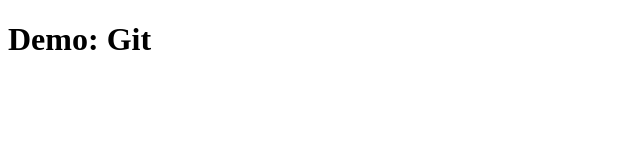
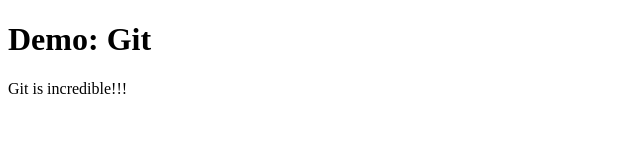
Before and after one commit to markbabi/demo-git, a plain HTML site: page index.html in a window 1280 px wide. Shown: the whole page, without its empty margins (0-640 px from the left). Drawn offline with Linux system fonts and the light colour scheme.

Commit message:
add paragraph

```diff
--- a/index.html
+++ b/index.html
@@ -7,5 +7,6 @@
   </head>
   <body>
     <h1>Demo: Git</h1>
+    <p>Git is incredible!!!</p>
   </body>
 </html>
```
